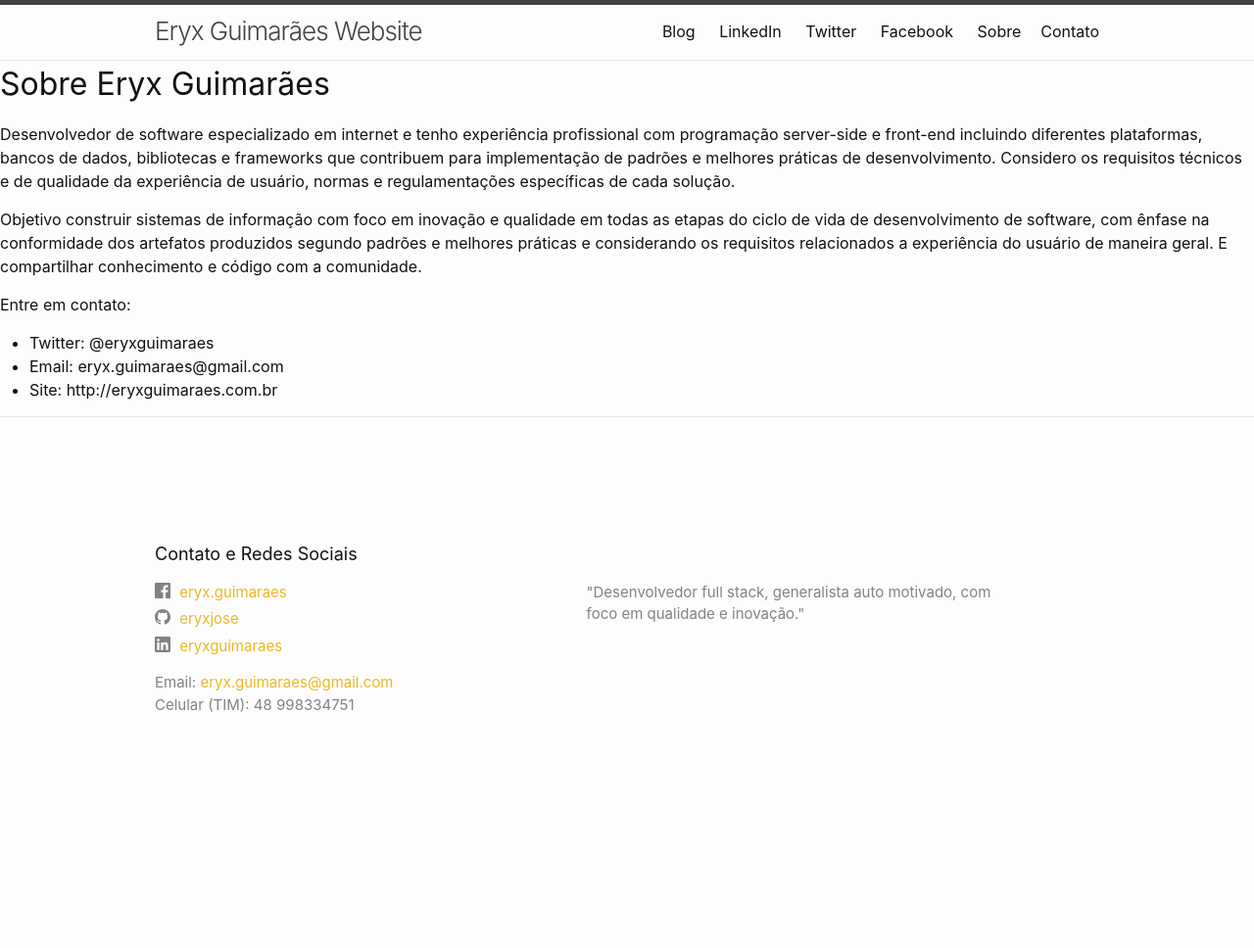
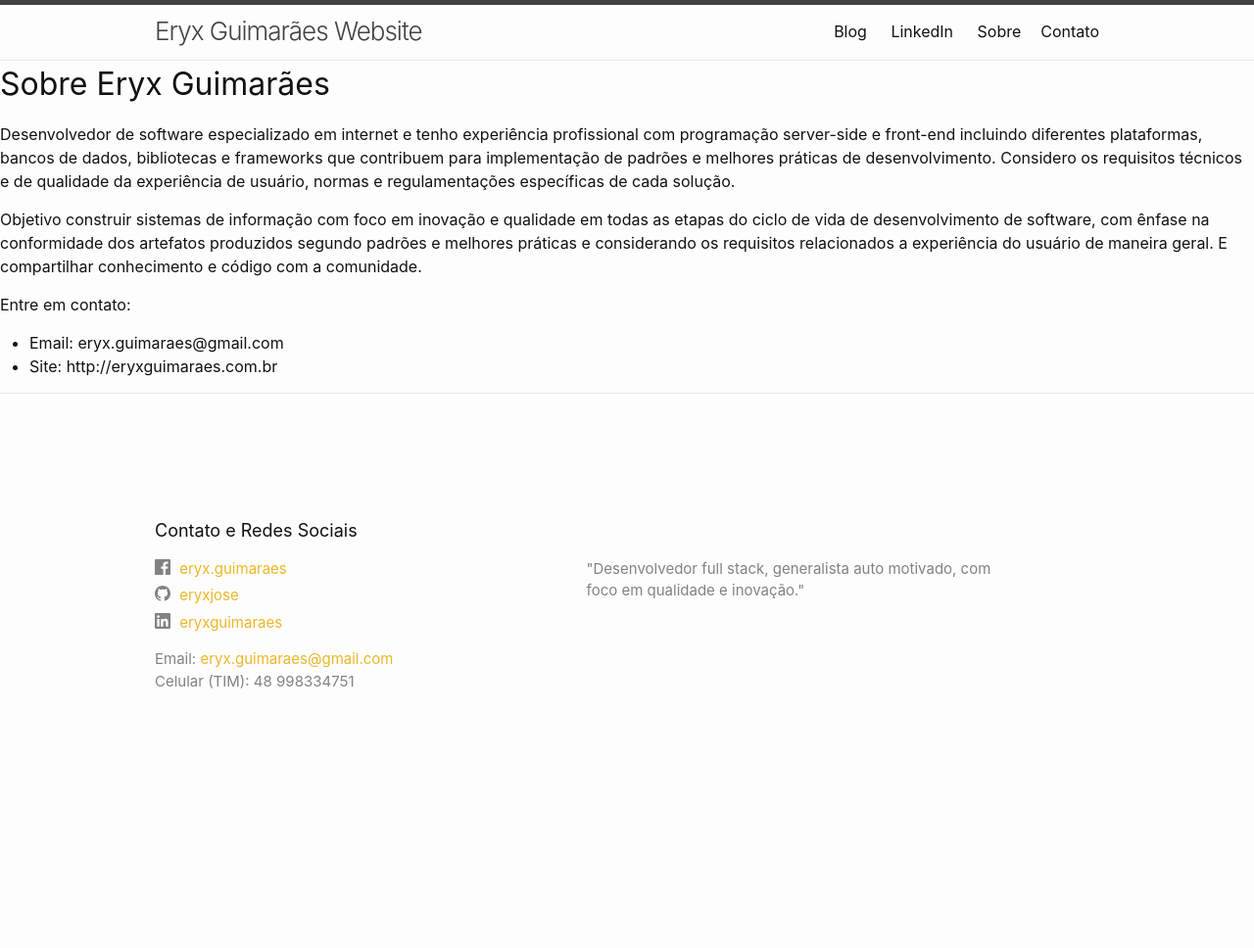
Before and after one commit to eryxjose/eryxjose.github.io, a Jekyll site: the page built from about.md, in a window 1280 px wide. Shown: the whole page at 98% size. Built offline with Jekyll 4.4.1, drawn with Linux system fonts in a browser that asks for light colours; after the commit the page ends 944 px from its top, so only the background shows below that.

Commit message:
removido twitter

```diff
--- a/_includes/header.html
+++ b/_includes/header.html
@@ -19,8 +19,6 @@
         <div class="trigger">
           <a class="page-link" href="/?#posts">Blog</a>
           <a class="page-link" href="https://linkedin.com/in/eryxguimaraes" target="_blank">LinkedIn</a>
-          <a class="page-link" href="https://twitter.com/eryxguimaraes" target="_blank">Twitter</a>
-          <a class="page-link" href="https://www.facebook.com/eryx.guimaraes/" target="_blank">Facebook</a>
           <!-- <a class="page-link" href="https://www.youtube.com/user/eryxjose" target="_blank">YouTube</a> -->
 
           {%- for path in page_paths -%}
--- a/about.md
+++ b/about.md
@@ -12,6 +12,5 @@ Objetivo construir sistemas de informação com foco em inovação e qualidade e
 
 Entre em contato:
 
-* Twitter: @eryxguimaraes
 * Email: eryx.guimaraes@gmail.com
 * Site: http://eryxguimaraes.com.br
--- a/index.html
+++ b/index.html
@@ -24,9 +24,6 @@ data: 25/03/2019
                 GoogleForms: <a target="_blank" href="https://docs.google.com/forms/d/e/1FAIpQLSd2W6pZbBrN1Mv9_orLLJMzhAmwF2LdqKt9ygxcggz-yJgLGQ/viewform?usp=sf_link">Formulário de Contato</a>.
             </p>
             <p>
-                Twitter: <a target="_blank" href="https://twitter.com/eryxguimaraes">@eryxguimaraes</a>
-            </p>
-            <p>
                 LinkedIn: <a target="_blank" href="https://www.linkedin.com/in/eryxguimaraes/">eryxguimaraes</a>
             </p>
         </div>
@@ -34,9 +31,6 @@ data: 25/03/2019
         <div class="col-xs-12 col-lg-3">
             <section>
                 <div class="row">
-                    <div id="twitter-timeline" class="col-md-12">
-                        <a class="twitter-timeline" href="https://twitter.com/eryxguimaraes?ref_src=twsrc%5Etfw">Tweets by eryxguimaraes</a> <script async src="https://platform.twitter.com/widgets.js" charset="utf-8"></script>
-                    </div>
                 </div>
             </section>
         </div>
```
